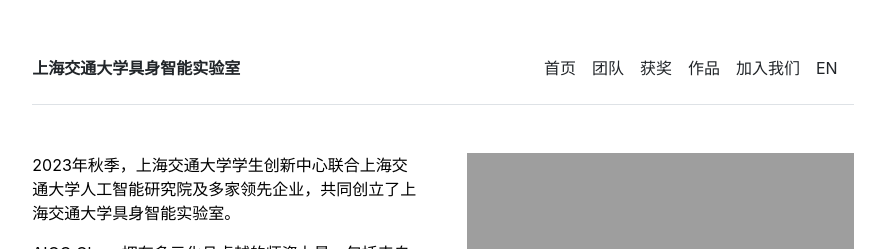
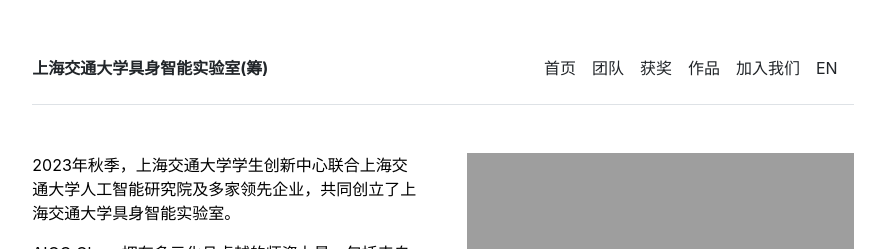
Before and after one commit to SJTU-EMBI/cn, a Jekyll site: the page built from index.md, in a window 1280 px wide. Shown: the top 249 px of the page, without its empty margins (197-1082 px from the left). Built offline with Jekyll 4.4.1, drawn with Linux system fonts in a browser that asks for light colours.

Commit message:
Update _config.yml

```diff
--- a/_config.yml
+++ b/_config.yml
@@ -1,4 +1,4 @@
 url: "" # the base hostname & protocol for your site, e.g. http://example.com
 baseurl: "" # the subpath of your site, e.g. /blog
 title: "SJTU Embodied Intelligence" # the name of your site, e.g. ACME Corp.
-description: "上海交通大学具身智能实验室"
+description: "上海交通大学具身智能实验室(筹)"
```
